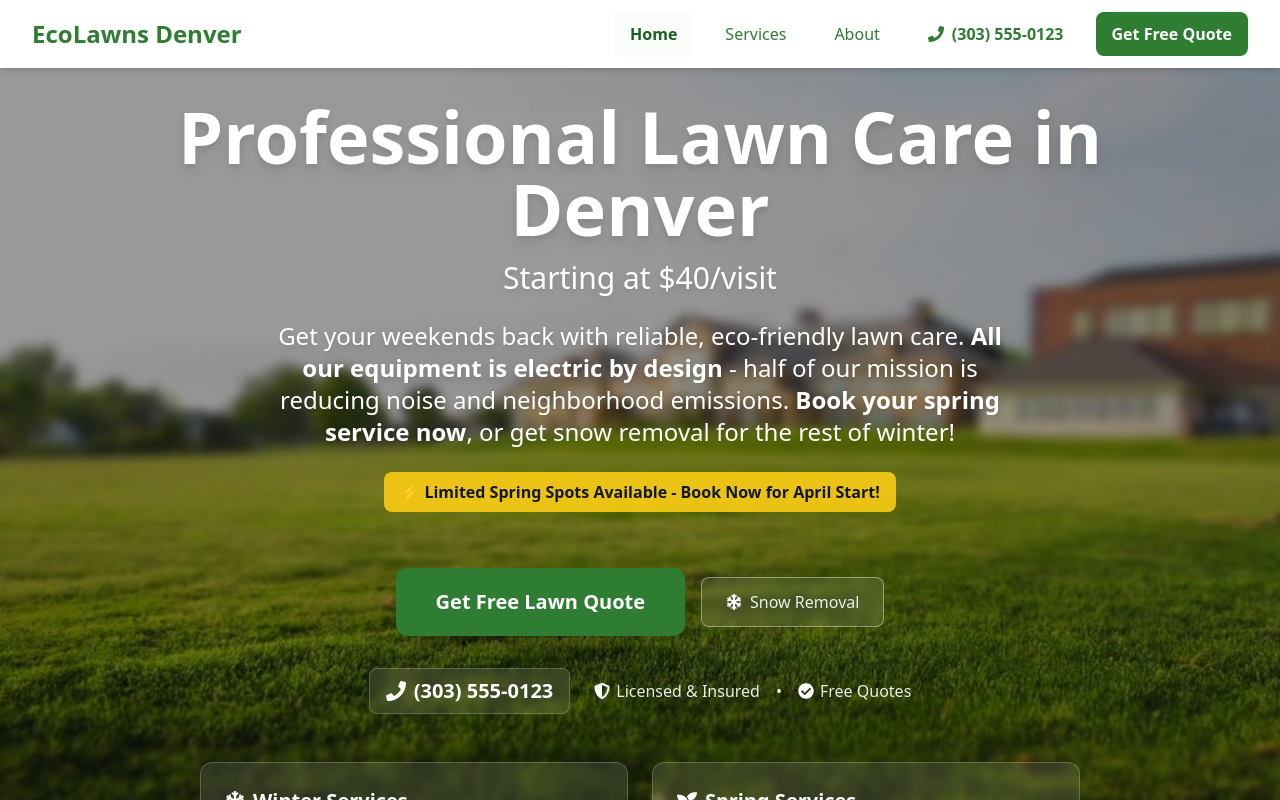
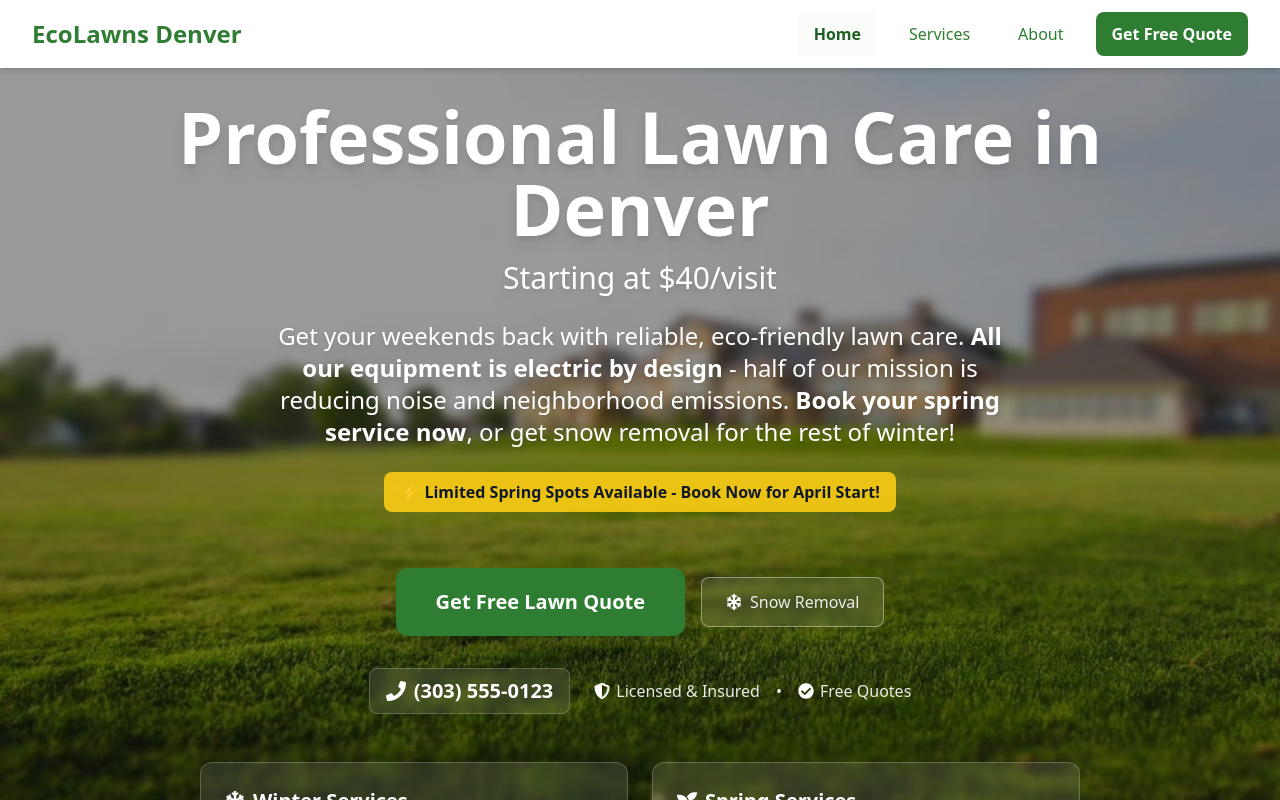
Before and after one commit to jtomassoni/ecolawnsdenver, a Next.js app: page / in a window 1280 px wide. Built offline with nearby package versions, Linux system fonts and the light colour scheme; no server answers.

Commit message:
Add Google Analytics, conversion tracking, phone number, and trust badges

```diff
--- a/components/Navigation.tsx
+++ b/components/Navigation.tsx
@@ -3,7 +3,6 @@
 import { useState, useEffect } from 'react';
 import Link from 'next/link';
 import { usePathname, useRouter } from 'next/navigation';
-import { FaPhone } from 'react-icons/fa';
 import { trackEvent } from '@/components/GoogleAnalytics';
 
 export default function Navigation() {
@@ -87,16 +86,6 @@ export default function Navigation() {
           >
             About
           </Link>
-          <a
-            href="tel:+13035550123"
-            onClick={() => trackEvent('click', 'Contact', 'Phone - Navigation')}
-            aria-label="Call EcoLawns Denver"
-            className="text-primary no-underline px-4 py-2 rounded transition-all min-h-[44px] flex items-center gap-2 hover:bg-primary-light/10 font-semibold"
-          >
-            <FaPhone className="text-primary" />
-            <span className="hidden sm:inline">(303) 555-0123</span>
-            <span className="sm:hidden">Call</span>
-          </a>
           <button
             onClick={() => {
               trackEvent('click', 'CTA', 'Get Free Quote - Navigation');
```
